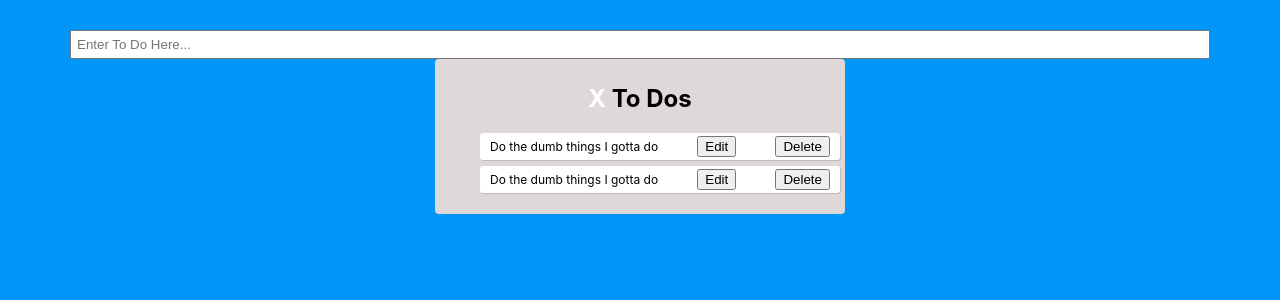
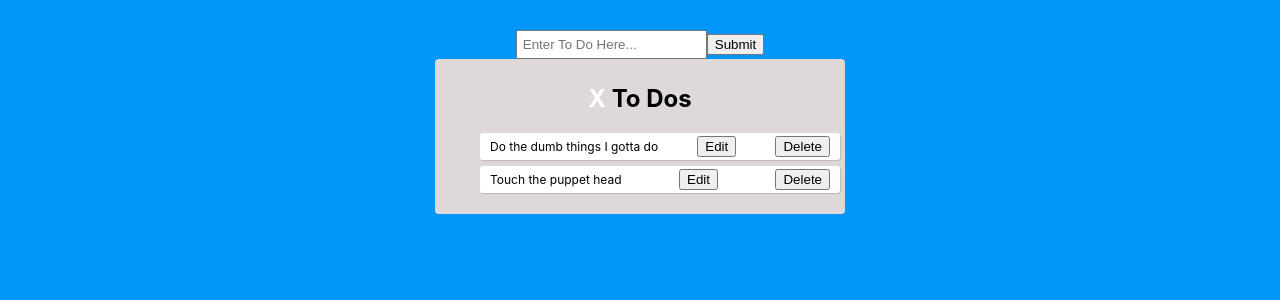
Before and after one commit to ltdelia/to-done, a React (Create React App) app: page / in a window 1280 px wide. Shown: the top 300 px of the page. Built offline with nearby package versions, Linux system fonts and the light colour scheme.

Commit message:
updating template, creating to dos, adding starter to dos

```diff
--- a/public/index.html
+++ b/public/index.html
@@ -24,7 +24,7 @@
       work correctly both with client-side routing and a non-root public URL.
       Learn how to configure a non-root public URL by running `npm run build`.
     -->
-    <title>React App</title>
+    <title>To Done</title>
   </head>
   <body>
     <noscript>You need to enable JavaScript to run this app.</noscript>
--- a/src/App.js
+++ b/src/App.js
@@ -1,13 +1,31 @@
+import { useState } from 'react';
 import './App.css';
 
 import ToDoForm from './ToDoForm/ToDoForm';
 import ToDoList from './ToDoList/ToDoList';
 
+const starterToDos = [
+  { id: 1, toDo: 'Do the dumb things I gotta do' },
+  { id: 2, toDo: 'Touch the puppet head' },
+];
+
 function App() {
+
+  const [toDos, setToDos] = useState(starterToDos);
+
+  const saveToDo = (enteredToDo) => {
+    setToDos(prevToDos => {
+      return [{
+        id: toDos.length + 1,
+        toDo: enteredToDo
+      }, ...prevToDos];
+    });  }
+
+
   return (
     <div className="app">
-      <ToDoForm />
-      <ToDoList />
+      <ToDoForm onSubmitToDo={saveToDo} />
+      <ToDoList items={toDos} />
     </div>
   );
 }
--- a/src/ToDo/ToDo.js
+++ b/src/ToDo/ToDo.js
@@ -1,11 +1,15 @@
-import React from 'react';
+import React, { useState } from 'react';
 
 import './ToDo.css';
 
 const ToDo = props => {
+
+    // const [isEditing, setIsEditing] = useState(false);
+    // const [isDeleting, setIsDeleting] = useState(false);
+
     return(
         <li className="to-do">
-            <span>Do the dumb things I gotta do</span>
+            <span>{props.content}</span>
             <button type="button">Edit</button>
             <button type="button">Delete</button>
         </li>
--- a/src/ToDoForm/ToDoForm.js
+++ b/src/ToDoForm/ToDoForm.js
@@ -1,15 +1,34 @@
-import React from "react";
+import React, { useState } from "react";
 
-import './ToDoForm.css';
+import "./ToDoForm.css";
 
 const ToDoForm = (props) => {
+  const [enteredToDo, setEnteredToDo] = useState("");
+
+  const toDoChangeHandler = (event) => {
+    setEnteredToDo(event.target.value);
+  }
+
+  const formSubmitHandler = (event) => {
+    event.preventDefault();
+
+    props.onSubmitToDo(enteredToDo);
+
+    setEnteredToDo("");
+  };
+
   return (
     <div className="to-do-banner">
-      <input
-        type="text"
-        className="to-do-input"
-        placeholder="Enter To Do Here..."
-      />
+      <form onSubmit={formSubmitHandler}>
+        <input
+          type="text"
+          value={enteredToDo}
+          onChange={toDoChangeHandler}
+          className="to-do-input"
+          placeholder="Enter To Do Here..."
+        />
+        <button type="submit">Submit</button>
+      </form>
     </div>
   );
 };
--- a/src/ToDoList/ToDoList.js
+++ b/src/ToDoList/ToDoList.js
@@ -8,8 +8,7 @@ const ToDoList = (props) => {
     <div className="to-do-list">
         <h2 className="to-do-header"><span className="to-do-count">X</span> To Dos</h2>
         <ul className="to-do-body">
-            <ToDo />
-            <ToDo />
+            {props.items.map((toDo, index) => <ToDo key={index} content={toDo.toDo} />)}
         </ul>
     </div>
   );
```
